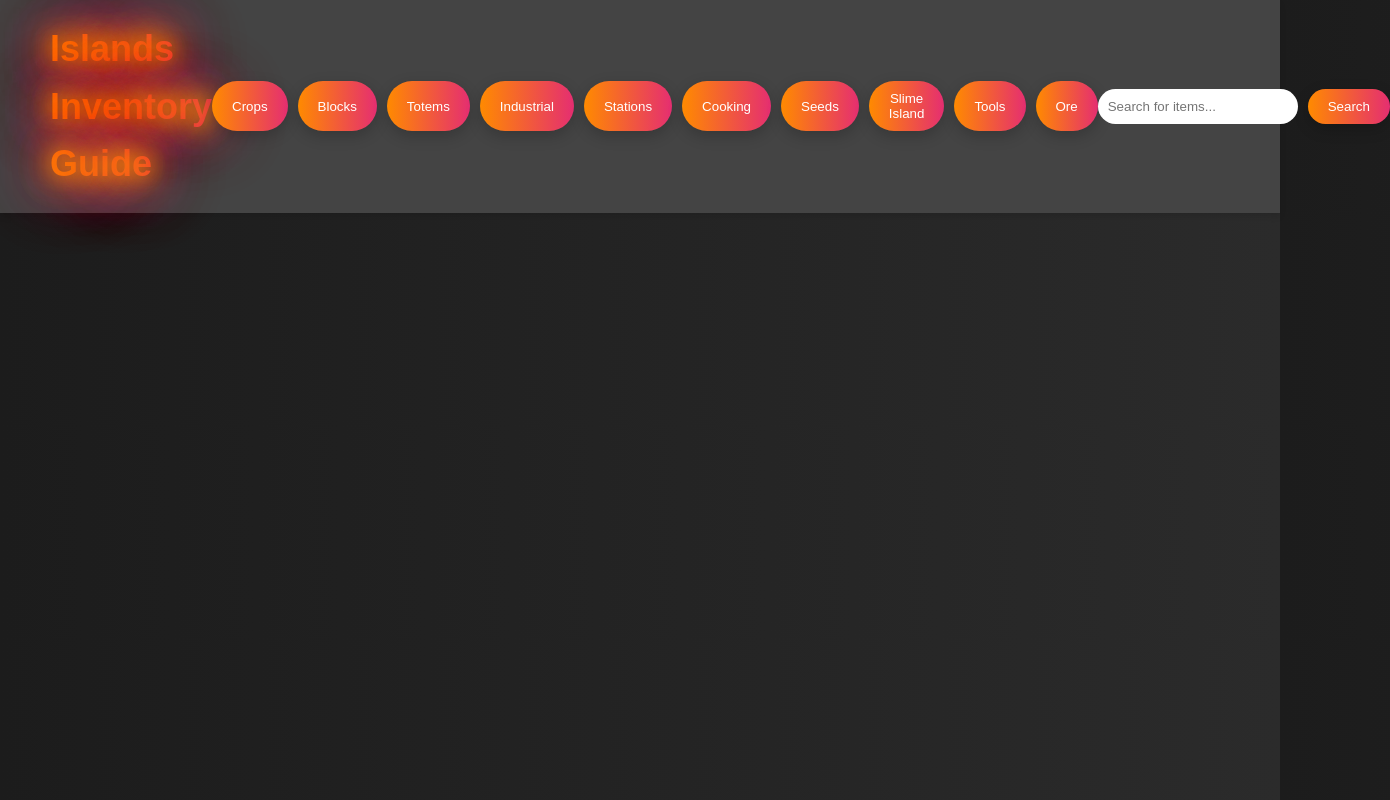
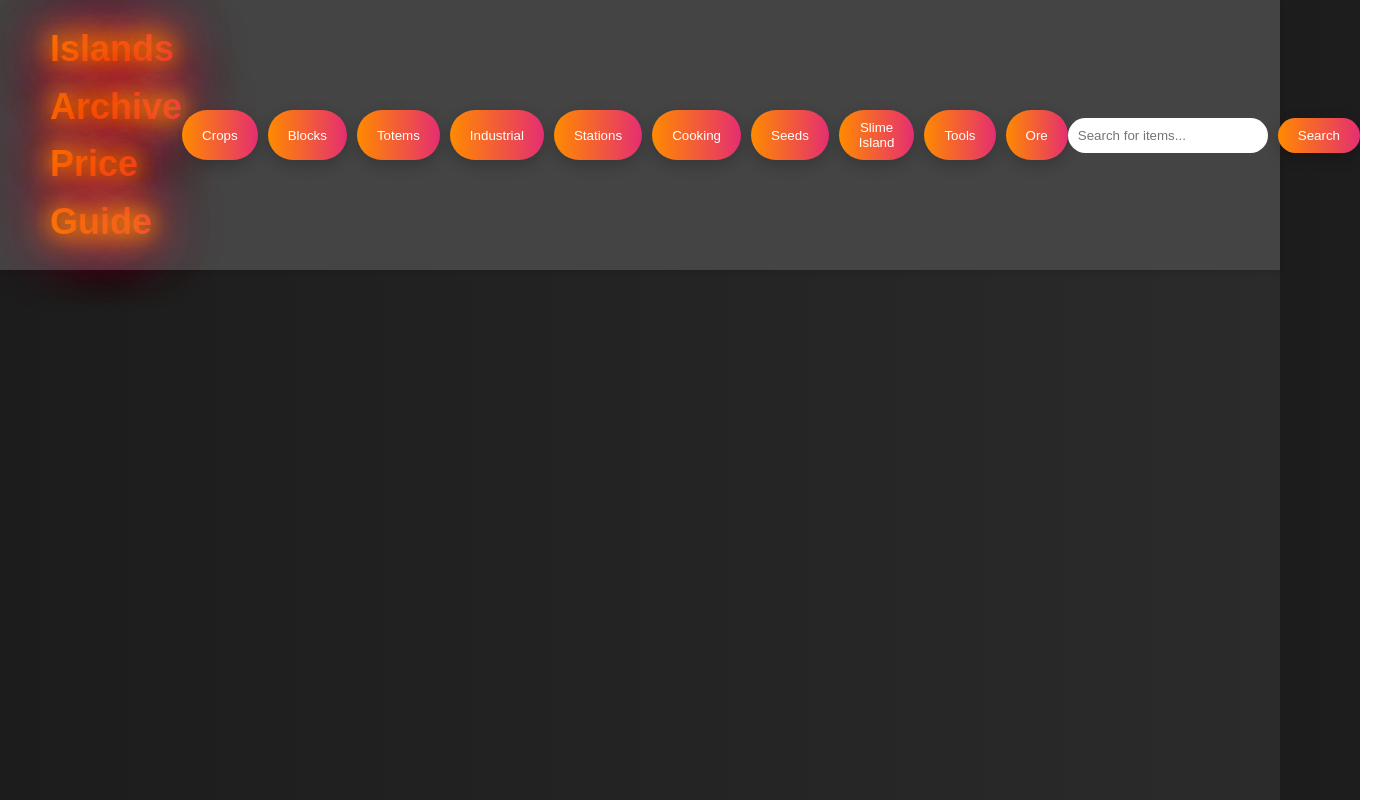
Before and after one commit to officialislandsarchive/eeee, a plain HTML site: page index.html in a window 1280 px wide. Shown: the whole page, 1390 px wide, since content can reach past the window. Drawn offline with Linux system fonts and the light colour scheme.

Commit message:
Update index.html

```diff
--- a/index.html
+++ b/index.html
@@ -9,7 +9,7 @@
 <body>
 
 <div class="header">
-    <div class="title">Islands Inventory Guide</div>
+    <div class="title">Islands Archive Price Guide</div>
     <div class="buttons-container-left">
         <button class="btn" onclick="openModal('crops')">Crops</button>
         <button class="btn" onclick="openModal('blocks')">Blocks</button>
```
